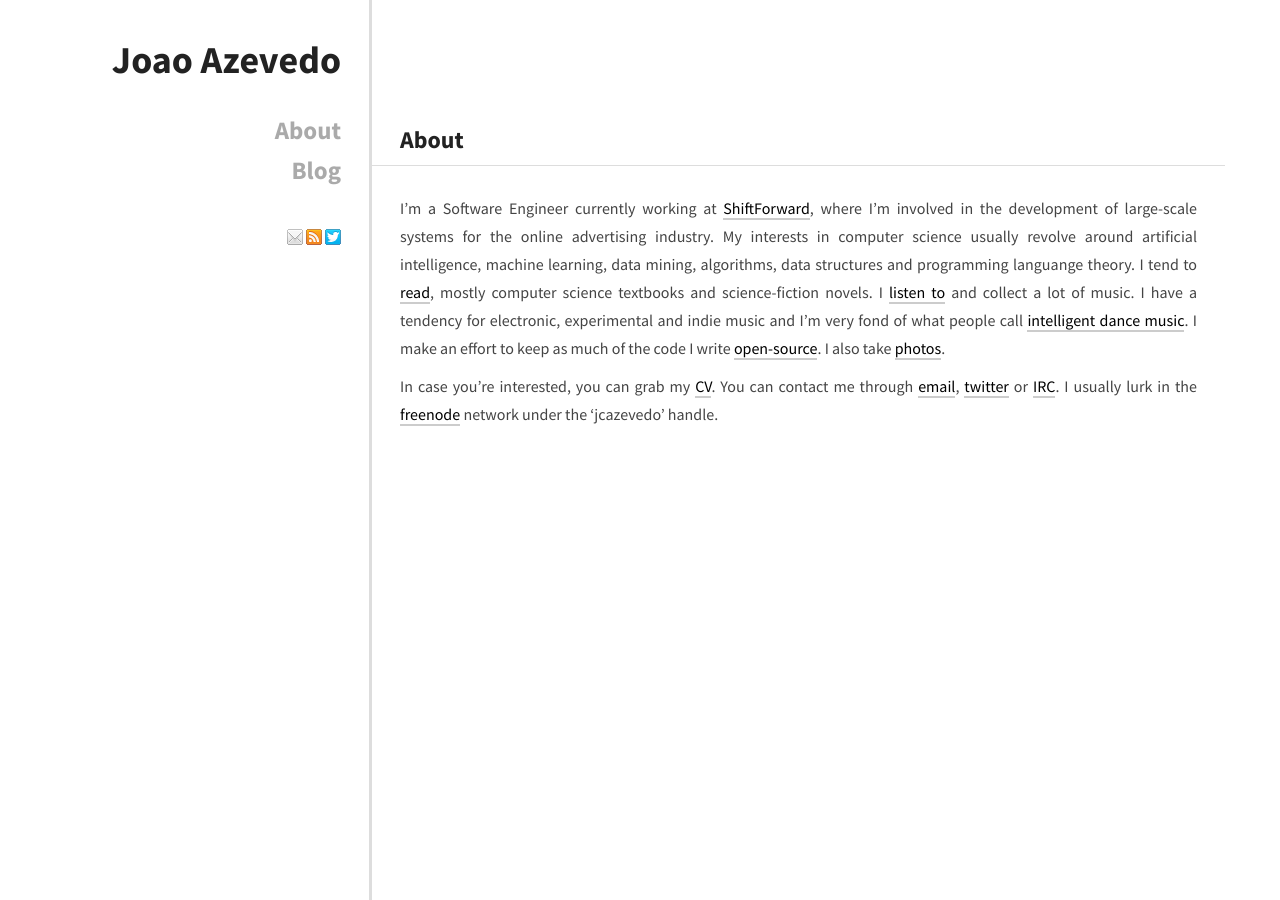
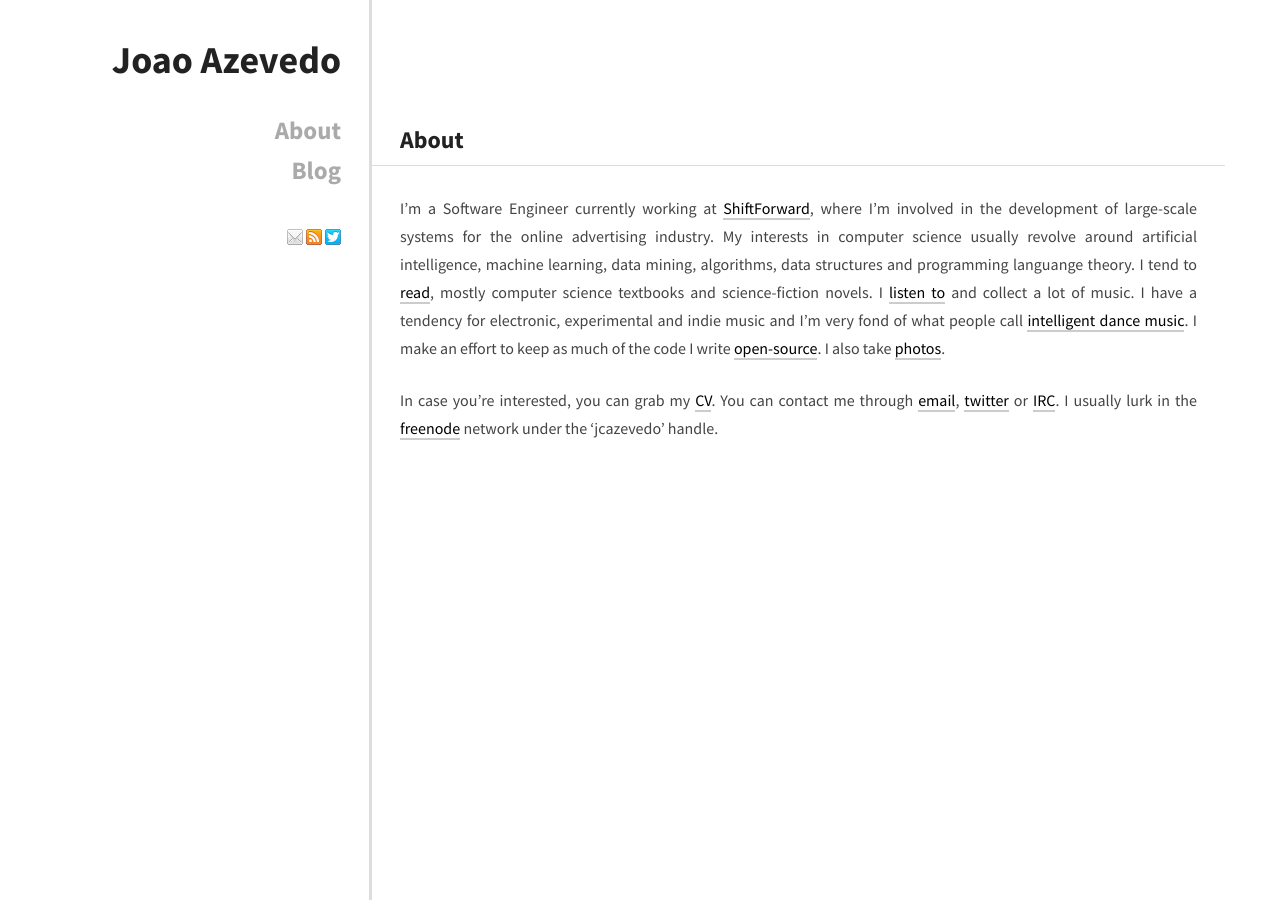
Before and after one commit to jcazevedo/jcazevedo.net, a Jekyll site: the page built from about.md, in a window 1280 px wide. Built offline with Jekyll 4.4.1, drawn with Linux system fonts in a browser that asks for light colours.

Commit message:
Increase margin-bottom of certain elements inside .content div.

```diff
--- a/css/custom.css
+++ b/css/custom.css
@@ -163,3 +163,7 @@
   font-family: 'Inconsolata', Monaco, 'Courier', 'Courier New', monospace;
   margin-right: 8px;
 }
+
+.content p, ul, ol, blockquote, div.highlight {
+  margin-bottom: 1.5em;
+}
```
